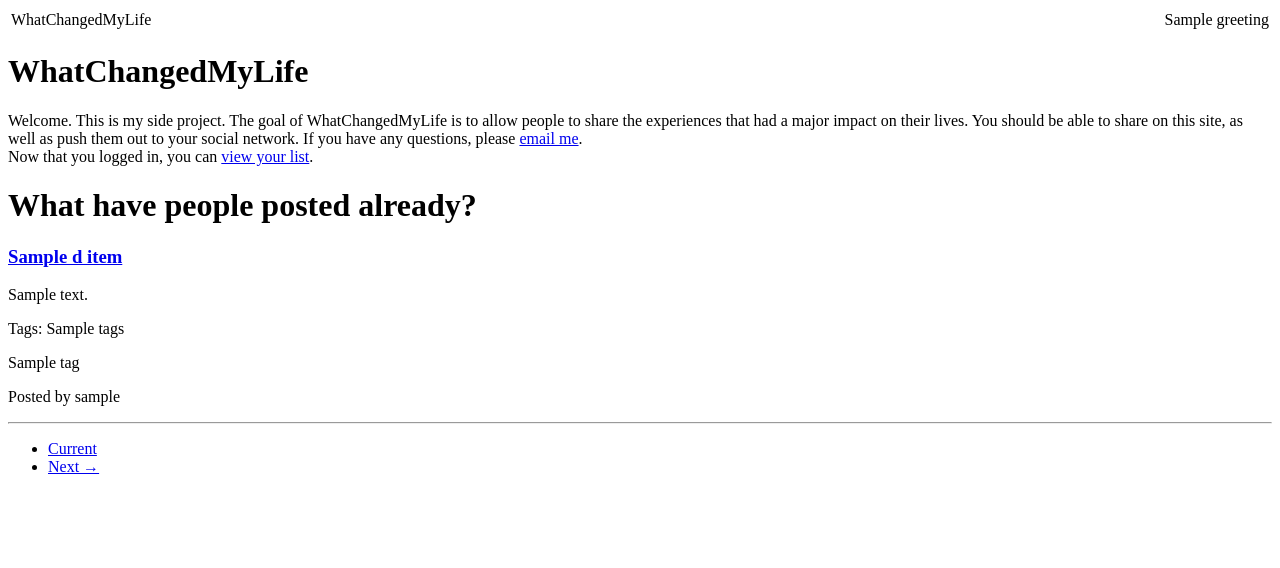
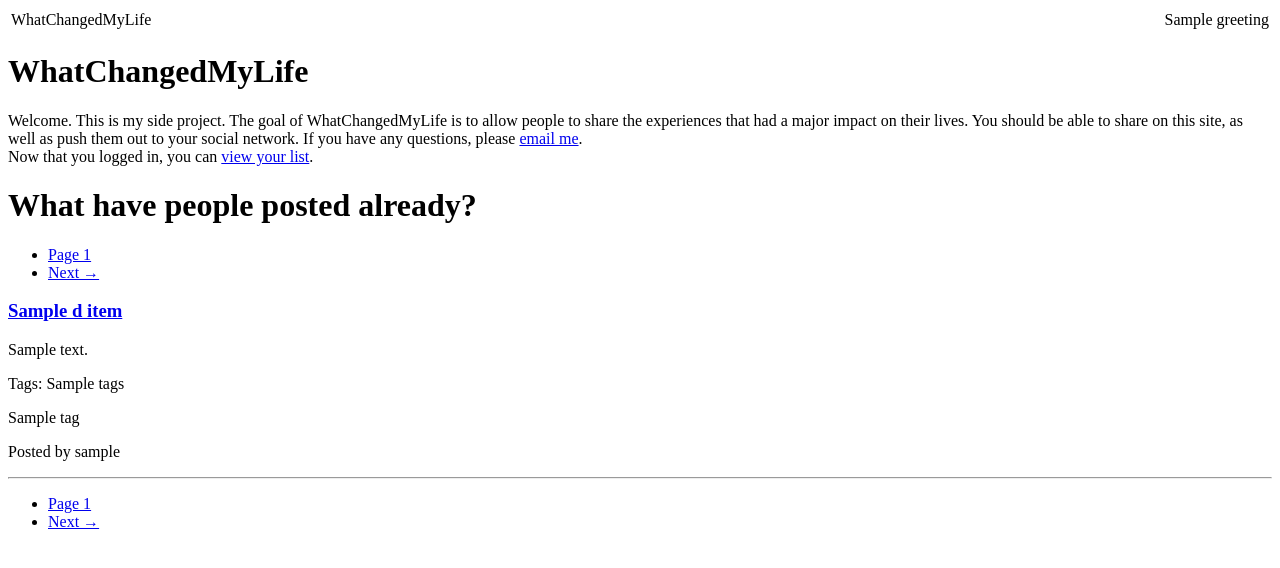
Before and after one commit to nikitabe/WhatChangedMyLife, a Python web app: template templates/home.htm in a window 1280 px wide. Shown: the top 568 px of the page. Run offline with Jinja, Linux system fonts and the light colour scheme; the template is opened without the code that fills it: most values are stand-ins (such as "Sample title", 1, 10 or a date in 2020); some libraries are stand-ins or nearby versions.

Commit message:
Committing

```diff
--- a/templates/home2.htm
+++ b/templates/home2.htm
@@ -15,6 +15,8 @@ What Changed My Life<br/>
 OK, WTF?  Really?  Another sharing site?  Oh...  Whoa...  this is actually pretty relevant...  hmmm...  do they know about...  waaaait a second...  This is good..  Hell, this is really $^%#ing good.  Damn.  I doubt thee not!
 
 </p>
+<hr/>
+<h4>Tags</h4>
 {% include "tag_list_snippet.htm" %}
 {% endblock %}
 
--- a/templates/list_items_snippet.htm
+++ b/templates/list_items_snippet.htm
@@ -1,4 +1,18 @@
 <div class="span9">
+
+	<div class="pagination">
+        <ul>
+            {% if prevuri %}
+            <li class="prev"><a href="{{prevuri}}">&larr; Previous</a></li>
+            {% endif %}
+            {% if page %}
+            <li class="active"><a href="#">Page {{page}}</a></li>
+            {% endif %}
+            {% if nexturi %}
+            <li class="next"><a href="{{nexturi}}">Next &rarr;</a></li>
+            {% endif %}
+        </ul>
+	</div>
 
     {% for d_item in items %}
     <div class="row">
@@ -22,7 +36,7 @@
 		<li class="prev"><a href="{{prevuri}}">&larr; Previous</a></li>
 		{% endif %}
 		{% if page %}
-		<li class="active"><a href="#">Current</a></li>
+		<li class="active"><a href="#">Page {{page}}</a></li>
 		{% endif %}
 		{% if nexturi %}
 		<li class="next"><a href="{{nexturi}}">Next &rarr;</a></li>
```
Also changed, not shown: models.py (line endings or trailing spaces), 2 other files.
